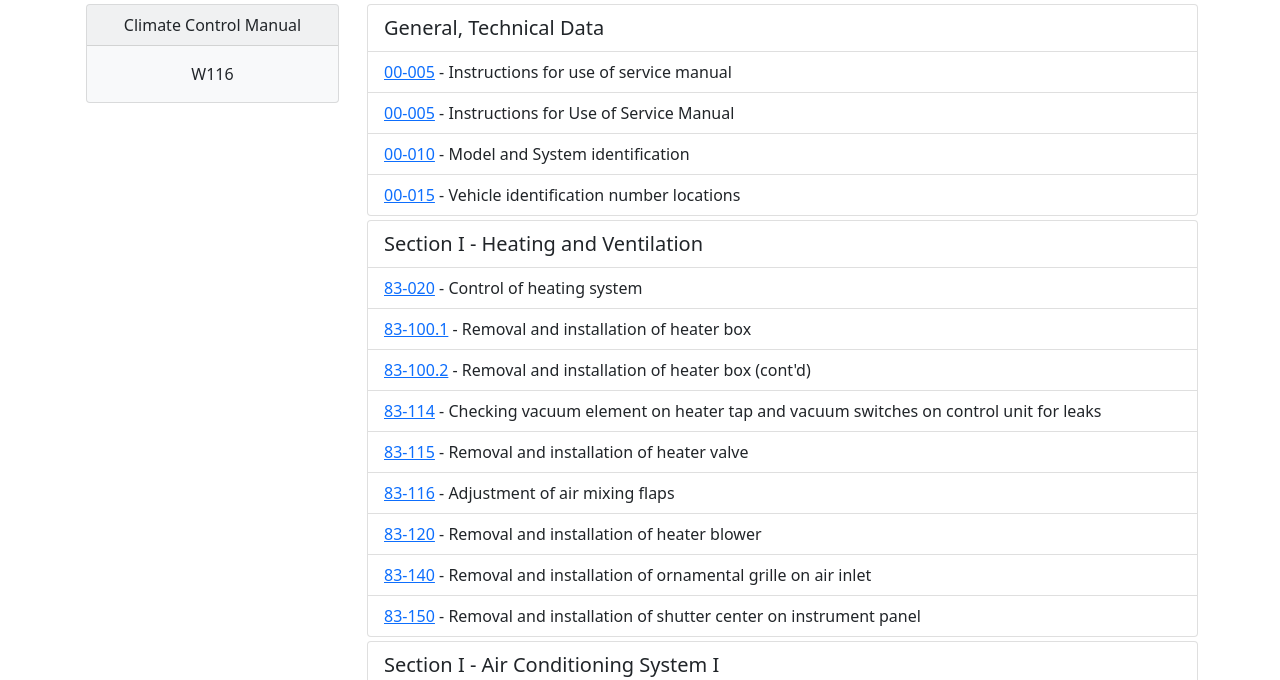
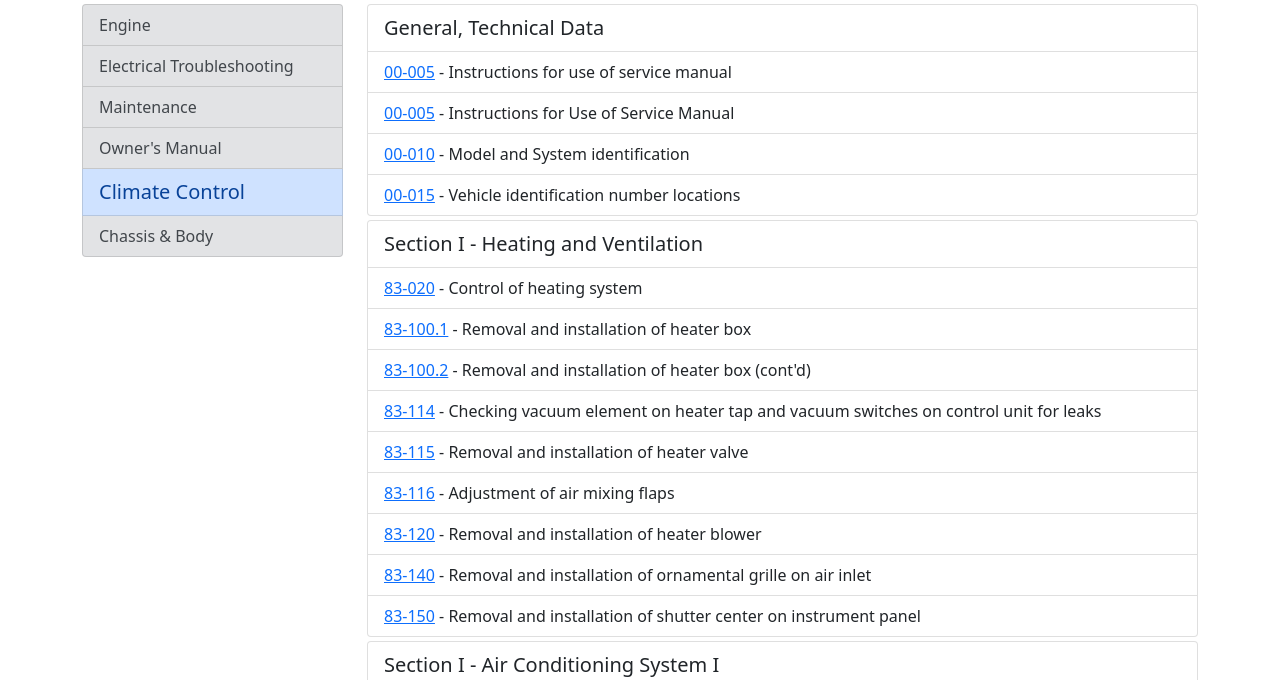
Before and after one commit to W116org/handbook, a Jekyll site: the page built from Climate.html, in a window 1280 px wide and 900 px high, cut to the strip 220-900 px from the top of the window. Built offline with Jekyll 4.4.1, drawn with Linux system fonts in a browser that asks for light colours; comment, search, counter and statistics services are not loaded.

Commit message:
Update Climate.html

```diff
--- a/Climate.html
+++ b/Climate.html
@@ -8,11 +8,13 @@
 
 <div class="row">
   <div class="col-xs-12 col-md-3">
-    <div class="card text-center text-dark bg-light mb-3 mx-1">
-      <div class="card-header">Climate Control Manual</div>
-      <div class="card-body">
-        <p class="card-text">W116</p>
-      </div>
+    <div class="list-group">
+      <a href="/Engine/" class="list-group-item list-group-item-secondary list-group-item-action">Engine</a>
+      <a href="/ETM/" class="list-group-item list-group-item-secondary list-group-item-action">Electrical Troubleshooting</a>
+      <a href="/Maintenance/" class="list-group-item list-group-item-secondary list-group-item-action">Maintenance</a>
+      <a href="/OM/" class="list-group-item list-group-item-secondary list-group-item-action">Owner's Manual</a>
+      <div class="list-group-item list-group-item-primary lead">Climate Control</div>
+      <a href="/Chassis/" class="list-group-item list-group-item-secondary list-group-item-action">Chassis &amp; Body</a>
     </div>
   </div>
   <div class="col-xs-12 col-md-9">
```
